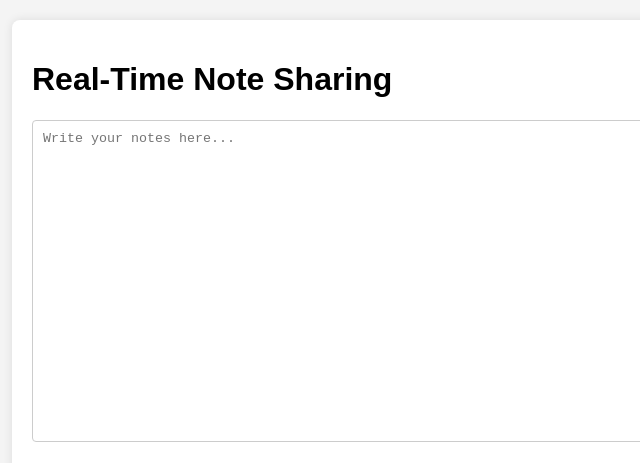
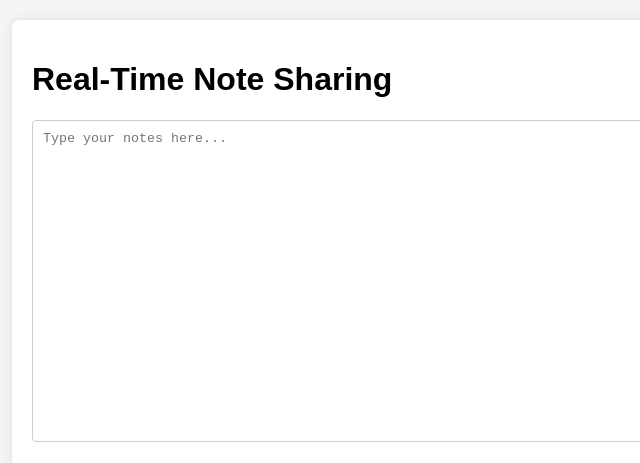
Before and after one commit to tashaxanavsem82/real-time-note-sharing, a website: page index.html in a window 1280 px wide. Shown: the top 463 px of the page, 208-848 px from the left. Drawn offline with Linux system fonts and the light colour scheme.

Commit message:
Fix placeholder text for better clarity in note input area.

```diff
--- a/index.html
+++ b/index.html
@@ -10,7 +10,7 @@
     <div id="app">
         <h1>Real-Time Note Sharing</h1>
         <div id="note-editor">
-            <textarea placeholder="Write your notes here..." id="note-input"></textarea>
+            <textarea placeholder="Type your notes here..." id="note-input"></textarea>
         </div>
         <div id="chat-area">
             <input type="text" id="chat-input" placeholder="Chat...">
```
